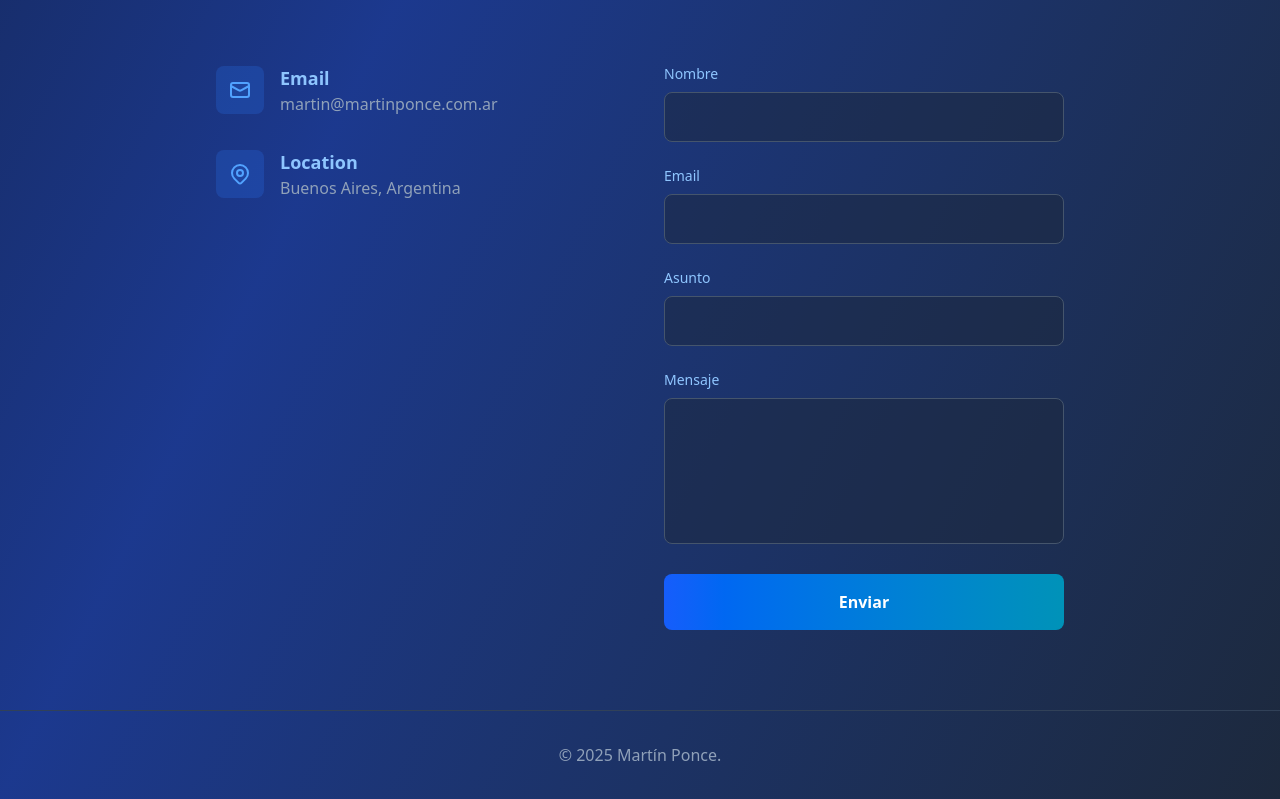
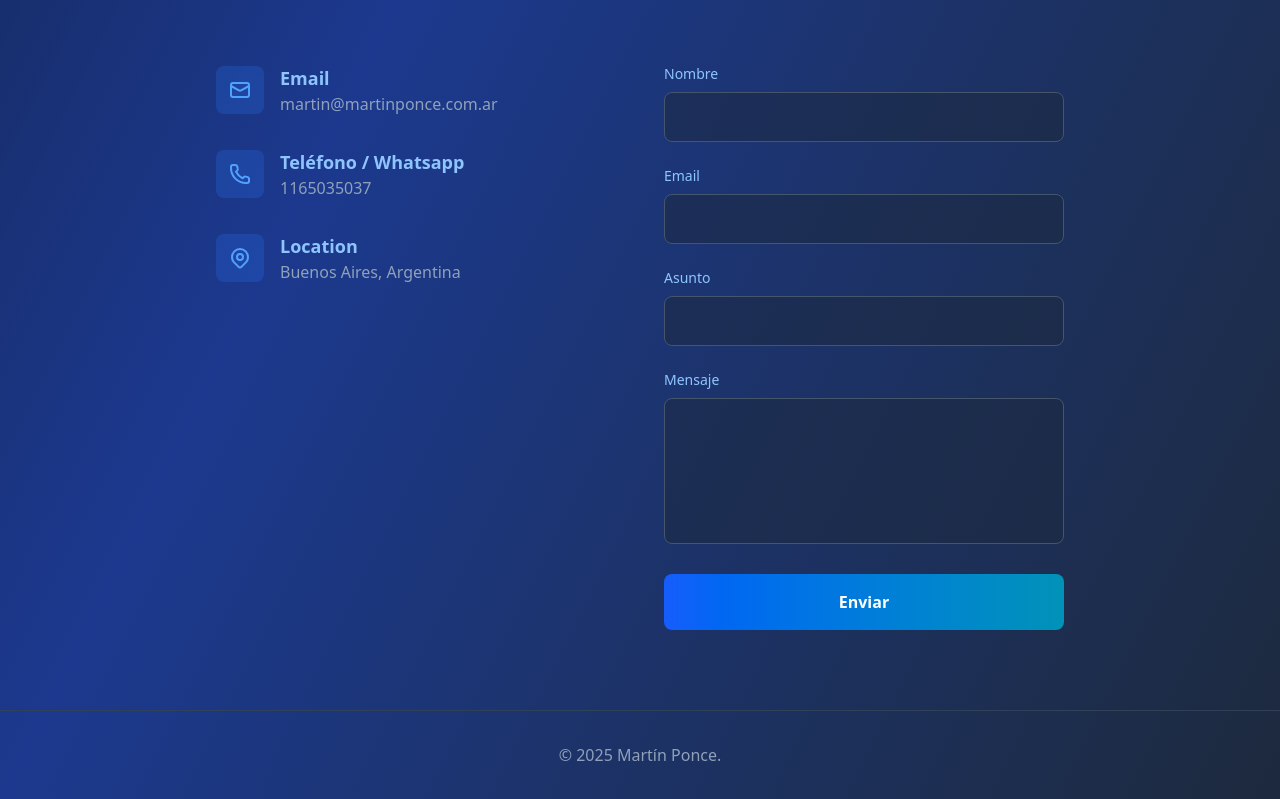
Before and after one commit to mplp88/pon-landing-page, a Vue app: page / in a window 1280 px wide. Shown: the part 1772-2571 px from the top of the page. Built offline with nearby package versions, Linux system fonts and the light colour scheme.

Commit message:
Agregado de información de telefono

```diff
--- a/src/App.vue
+++ b/src/App.vue
@@ -240,6 +240,34 @@
               </div>
             </div>
 
+            <div class="space-y-8">
+              <div class="flex items-center gap-4">
+                <div class="w-12 h-12 bg-blue-500/20 rounded-lg flex items-center justify-center">
+                  <svg
+                    class="w-6 h-6 text-blue-400"
+                    fill="none"
+                    stroke="currentColor"
+                    viewBox="0 0 24 24"
+                  >
+                    <path
+                      stroke-linecap="round"
+                      stroke-linejoin="round"
+                      stroke-width="2"
+                      d="M3 5a2 2 0 012-2h2.28a2 2 0 011.94 1.515l.516 2.064a2 2 0 01-.45 1.91l-1.27 1.27a16 16 0 006.586 6.586l1.27-1.27a2 2 0 011.91-.45l2.064.516A2 2 0 0121 16.72V19a2 2 0 01-2 2h-1C9.716 21 3 14.284 3 6V5z"
+                    ></path>
+                  </svg>
+                </div>
+                <div>
+                  <h3 class="text-lg font-semibold text-blue-300">Teléfono / Whatsapp</h3>
+                  <p class="text-slate-400">
+                    <a :href="'http://wa.me/+549' + contactInfo.phone" target="_blank">{{
+                      contactInfo.phone
+                    }}</a>
+                  </p>
+                </div>
+              </div>
+            </div>
+
             <div class="flex items-center gap-4">
               <div class="w-12 h-12 bg-blue-500/20 rounded-lg flex items-center justify-center">
                 <svg
@@ -358,6 +386,7 @@ const tagline = ref('Desarrollador Web')
 const contactInfo = reactive({
   email: 'martin@martinponce.com.ar',
   location: 'Buenos Aires, Argentina',
+  phone: '1165035037',
 })
 
 const projects = ref([
```
